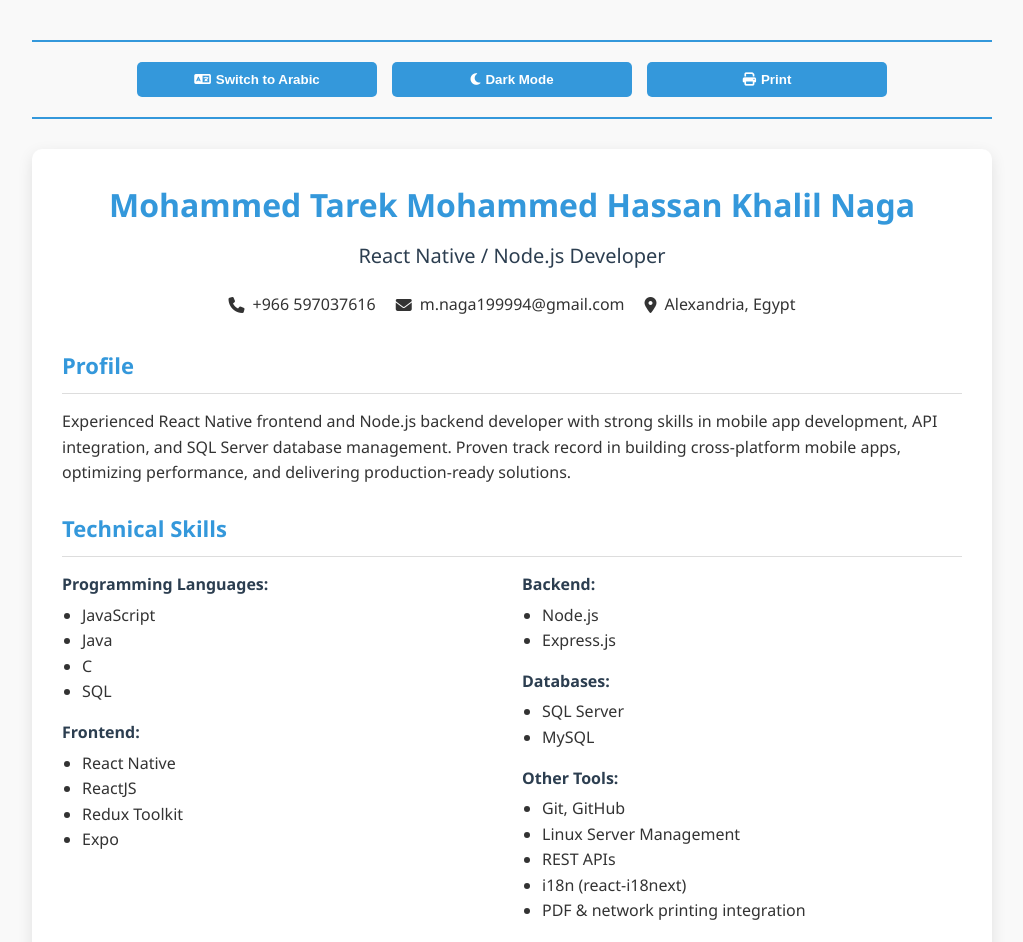
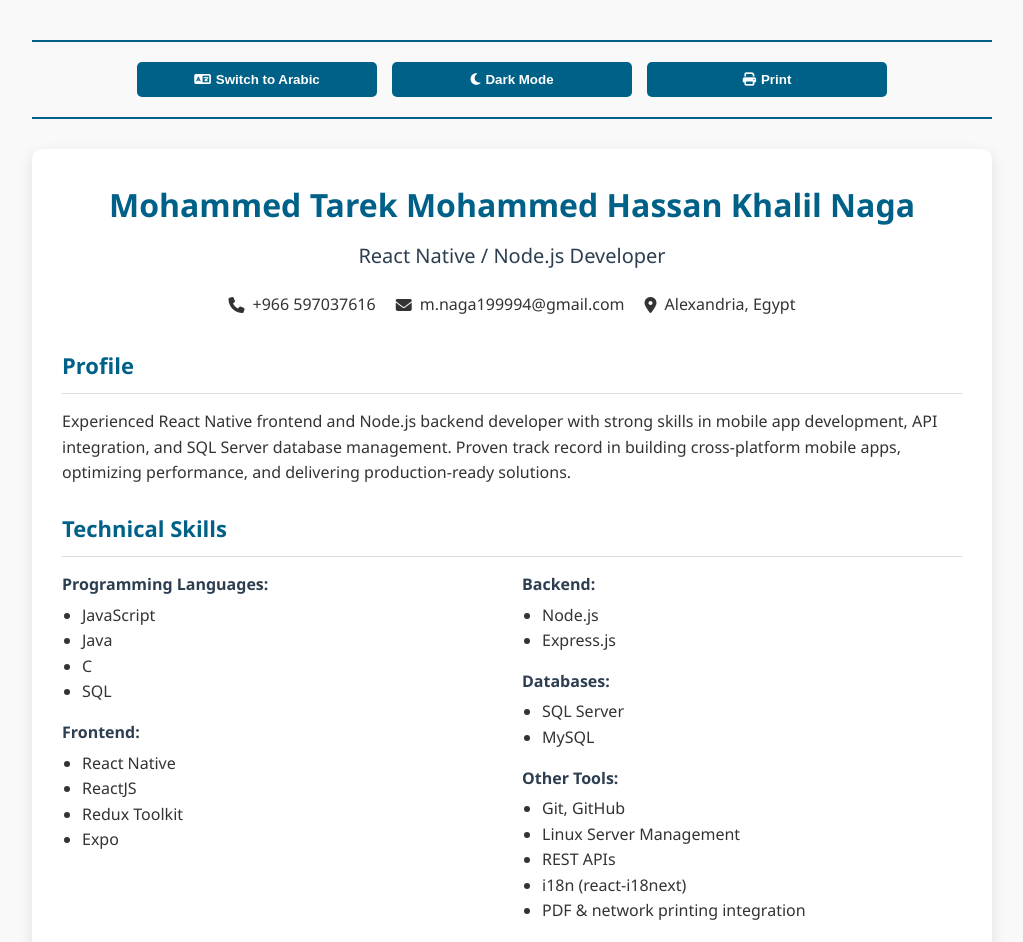
Before and after one commit to MohammedTarek199994/CV, a plain HTML site: page main.html in a window 1280 px wide. Shown: the top 942 px of the page, without its empty margins (128-1151 px from the left). Drawn offline with Linux system fonts and the light colour scheme.

Commit message:
Update main.html

```diff
--- a/main.html
+++ b/main.html
@@ -9,8 +9,10 @@
       href="https://cdnjs.cloudflare.com/ajax/libs/font-awesome/6.4.0/css/all.min.css"
     />
     <style>
-      :root {
-        --primary-color: #3498db;
+     :root {
+        --primary-color: #006188;
+        --primary-light: #4a8dad;
+        --primary-dark: #004266;
         --secondary-color: #2c3e50;
         --text-color: #333;
         --bg-color: #f9f9f9;
@@ -20,7 +22,9 @@
       }
 
       .dark-mode {
-        --primary-color: #2980b9;
+        --primary-color: #0084b8;
+        --primary-light: #4a8dad;
+        --primary-dark: #004266;
         --secondary-color: #ecf0f1;
         --text-color: #f0f0f0;
         --bg-color: #1a1a1a;
```
